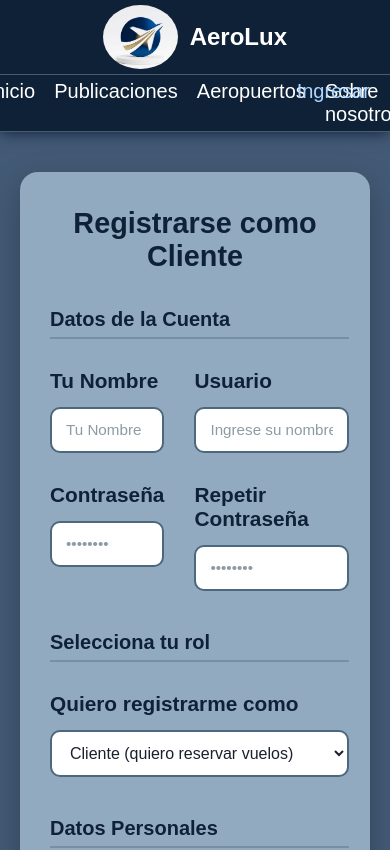
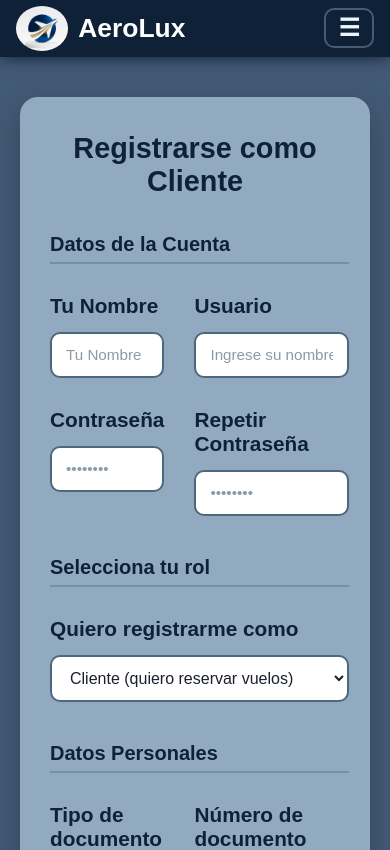
Before and after one commit to celealbuerne/Frontend-app, a React (Vite) app: page /register in a window 390 px wide. Shown: the top 850 px of the page. Built offline with nearby package versions, Linux system fonts and the light colour scheme.

Commit message:
mobile-first del header

```diff
--- a/src/App.css
+++ b/src/App.css
@@ -28,7 +28,8 @@ body {
 
 header {
   display: flex;
-  flex-direction: column;
+  flex-direction: row;
+  flex-wrap: wrap;
   background-color: #0f2137;
   align-items: center;
   justify-content: space-between;
@@ -38,6 +39,12 @@ header {
   box-shadow: 0 0 15px rgba(3, 19, 41, 0.853);
 }
 
+@media (min-width: 992px) {
+  header {
+    flex-direction: column;
+  }
+}
+
 footer {
   font-family: 'Montserrat', sans-serif;
   background-color: #0f2137;
--- a/src/components/header/Navbar.module.css
+++ b/src/components/header/Navbar.module.css
@@ -1,26 +1,65 @@
 .navbar {
-  position: relative;
+  display: contents;
+}
+
+.navbar .hamburger {
+  width: auto;
+  padding: 6px 12px;
+  margin-right: 16px;
+  font-size: 1.5rem;
+  line-height: 1;
+  color: #ebf5ff;
+  border-color: #4a5b6f;
+}
+
+.navbar .hamburger:hover:not(:disabled) {
+  background-color: rgba(255, 255, 255, 0.08);
+}
+
+.navContainer {
   display: flex;
+  flex-direction: column;
   width: 100%;
-  justify-content: center;
-  border-top: 1px #4a5b6f solid;
-  border-bottom: 1px #4a5b6f solid;
-  padding: 5px 0;
+  max-height: 0; /* lo oculta al principio, para la animacion */
+  opacity: 0;
+  overflow: hidden;
+  padding: 0 24px;
+  gap: 1rem;
+  background-color: #0f2137;
+  border-top: 0 solid #4a5b6f;
+  border-bottom: 0px solid #4a5b6f;
+  pointer-events: none;
+  transition:
+    max-height 0.35s ease-out,
+    opacity 0.25s ease-out,
+    padding 0.35s ease;
+}
+
+.navContainer.navOpen {
+  max-height: 400px;
+  opacity: 1;
+  padding: 12px 24px 20px;
+  border-top-width: 1px;
+  border-bottom-width: 1px;
+  pointer-events: auto;
 }
 
 .menu {
   display: flex;
-  gap: 1.2rem;
-}
-
-.menu li {
+  flex-direction: column;
+  gap: 0.8rem;
   list-style: none;
+  margin: 0;
+  padding: 0;
 }
 
 .menuOption {
   color: white;
   text-decoration: none;
-  font-size: 1.25rem;
+  text-align: center;
+  font-size: 1.15rem;
+  display: block;
+  padding: 6px 0;
 }
 
 .menuOption:hover {
@@ -28,14 +67,66 @@
 }
 
 .loginLink {
-  position: absolute; /* sale del flujo */
-  right: 20px; /* distancia al borde derecho de la pagina */
   color: #acd6ff;
   text-decoration: none;
-  font-size: 1.25rem;
+  font-size: 1.15rem;
+  font-weight: 600;
+  padding-top: 0.8rem;
+  border-top: 1px solid #233954;
 }
 
 .loginLink:hover {
   color: #cbacff;
   text-decoration: underline;
 }
+
+@media (min-width: 992px) {
+  .navbar {
+    position: relative;
+    display: flex;
+    width: 100%;
+    justify-content: center;
+    border-top: 1px #4a5b6f solid;
+    border-bottom: 1px #4a5b6f solid;
+    padding: 5px 0;
+  }
+
+  .navbar .hamburger {
+    display: none;
+  }
+
+  .navContainer {
+    display: flex;
+    flex-direction: row;
+    align-items: center;
+    justify-content: center;
+    width: 100%;
+    max-height: none;
+    opacity: 1;
+    overflow: visible;
+    padding: 0;
+    border: none;
+    background-color: transparent;
+    pointer-events: auto;
+    transition: none;
+  }
+
+  .menu {
+    flex-direction: row;
+    gap: 1.2rem;
+  }
+
+  .menuOption {
+    font-size: 1.25rem;
+    padding: 0;
+  }
+
+  .loginLink {
+    position: absolute;
+    right: 20px;
+    font-size: 1.25rem;
+    font-weight: 400;
+    padding-top: 0;
+    border-top: none;
+  }
+}
--- a/src/components/header/Navbar.tsx
+++ b/src/components/header/Navbar.tsx
@@ -1,4 +1,6 @@
+import { useState } from 'react';
 import { Link } from 'react-router-dom';
+import Button from '../ui/Button';
 import style from './Navbar.module.css';
 import { useAuth } from '../../contexts/auth.context.tsx';
 
@@ -42,31 +44,47 @@ function obtenerOpciones(roles?: string[]) {
 
 export default function Navbar() {
   const { isLogged, currentUser } = useAuth();
+  const [isOpen, setIsOpen] = useState(false);
 
   const opciones = obtenerOpciones(isLogged ? currentUser?.roles : undefined);
 
+  const toggleMenu = () => setIsOpen((prev) => !prev);
+  const closeMenu = () => setIsOpen(false);
+
   return (
     <nav className={style.navbar}>
+      <Button
+        type="button"
+        variant="outline"
+        className={style.hamburger}
+        onClick={toggleMenu}
+        aria-label={isOpen ? 'Cerrar menú' : 'Abrir menú'}
+        aria-expanded={isOpen}
+      >
+        {isOpen ? '✕' : '☰'}
+      </Button>
+
+      <div className={`${style.navContainer} ${isOpen ? style.navOpen : ''}`}>
         <ul className={style.menu}>
-        {opciones.map((op) => {
-          return (
+          {opciones.map((op) => (
             <li key={op.key}>
-              <Link to={op.href} className={style.menuOption}>
+              <Link to={op.href} className={style.menuOption} onClick={closeMenu}>
                 {op.key}
               </Link>
             </li>
-          );
-        })}
+          ))}
         </ul>
+
         {isLogged ? (
-        <Link to="/profile" className={style.loginLink}>
+          <Link to="/profile" className={style.loginLink} onClick={closeMenu}>
             Mi Perfil
           </Link>
         ) : (
-        <Link to="/login" className={style.loginLink}>
+          <Link to="/login" className={style.loginLink} onClick={closeMenu}>
             Ingresar
           </Link>
         )}
+      </div>
     </nav>
   );
 }
--- a/src/layouts/MainLayout.module.css
+++ b/src/layouts/MainLayout.module.css
@@ -1,5 +1,5 @@
 .mainLogo {
-  padding: 5px 0;
+  padding: 6px 16px;
 }
 
 .mainLogo a {
@@ -7,14 +7,29 @@
   align-items: center;
   color: white;
   text-decoration: none;
-  font-size: 16px;
+  font-size: 1.1rem;
   font-weight: 600;
-  gap: 12px;
+  gap: 10px;
 }
 
 .mainLogo img {
   border-radius: 50%;
   object-fit: cover;
-  height: 4rem;
+  height: 2.8rem;
   width: auto;
 }
+
+@media (min-width: 992px) {
+  .mainLogo {
+    padding: 5px 0;
+  }
+
+  .mainLogo a {
+    font-size: 16px;
+    gap: 12px;
+  }
+
+  .mainLogo img {
+    height: 4rem;
+  }
+}
```
Lines whose indentation alone changed are shown as unchanged.
